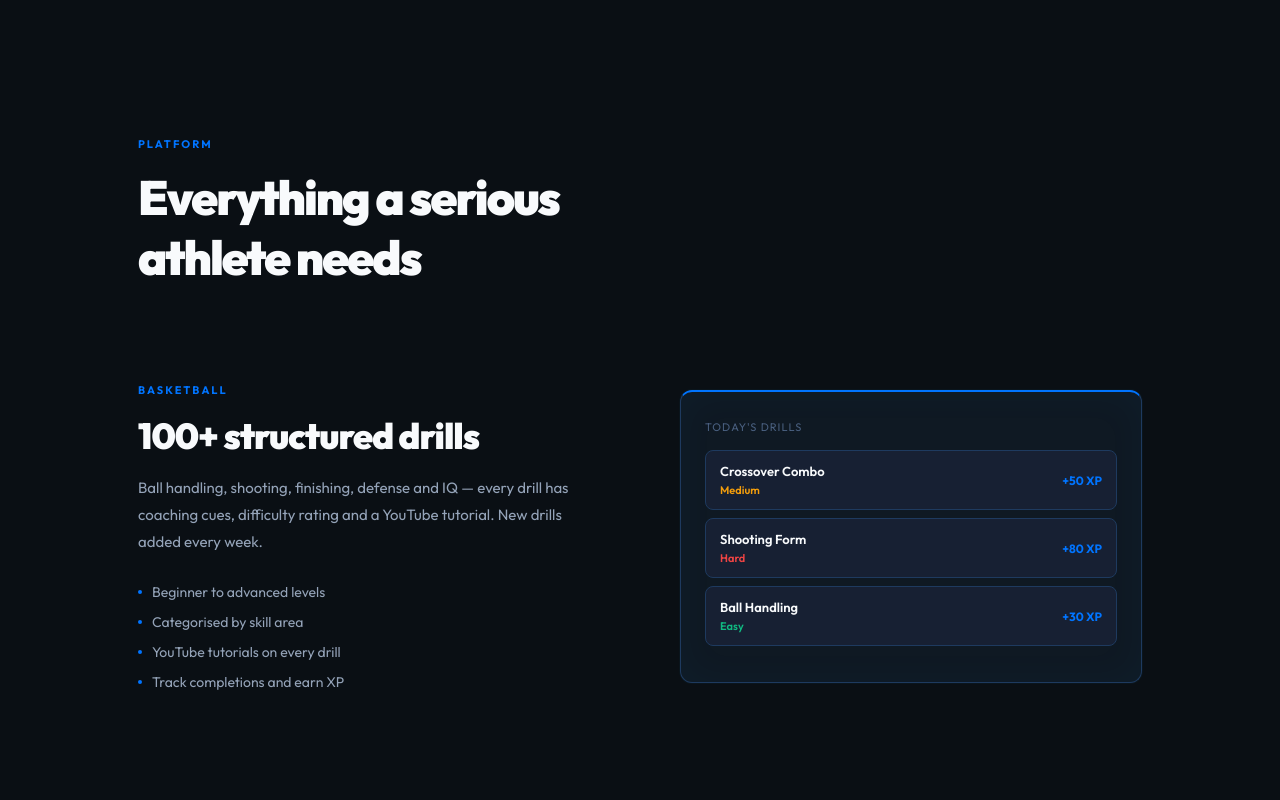
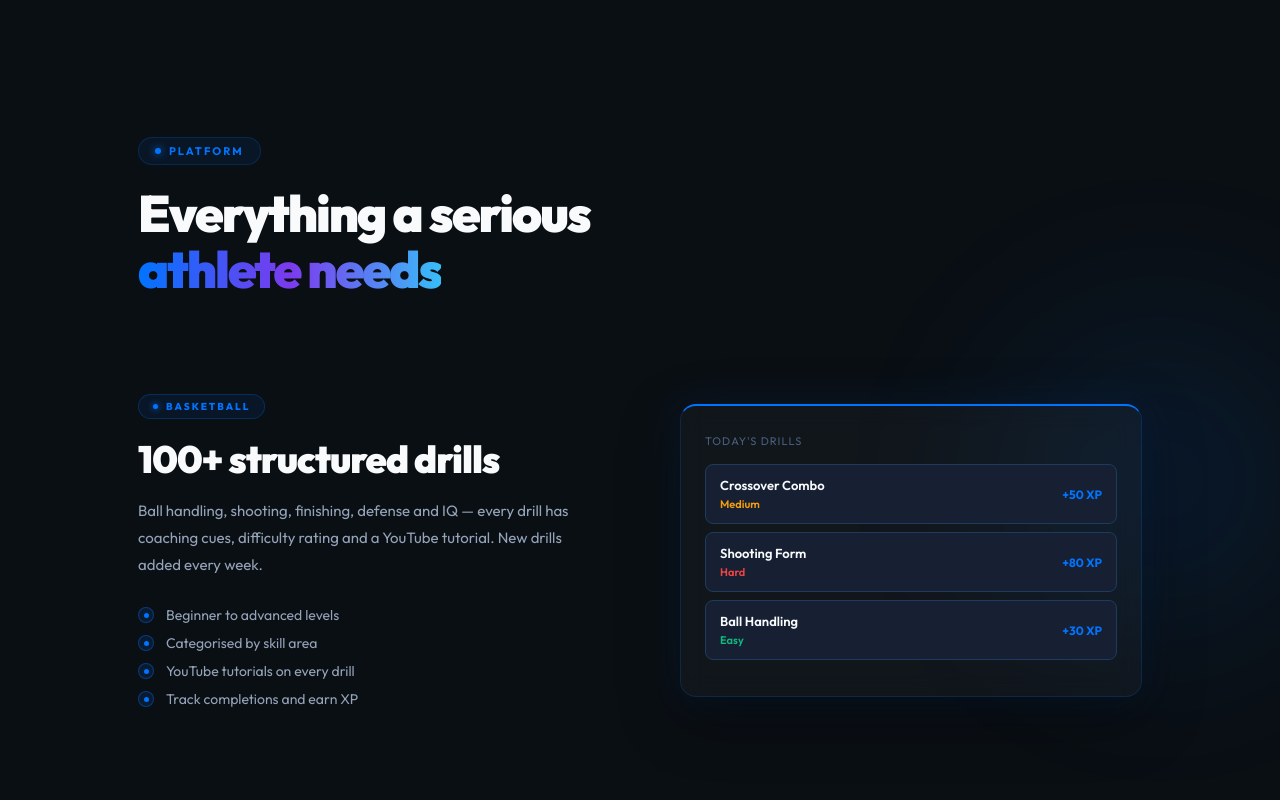
Before and after one commit to DinnyApostolou/rize, a Next.js app: page / in a window 1280 px wide. Shown: the part 940-1740 px from the top of the page. Built offline with nearby package versions, Linux system fonts and the light colour scheme.

Commit message:
Premium features section: glowing orbs, colour-coded cards, hover lift effects, gradient headings

```diff
--- a/src/app/globals.css
+++ b/src/app/globals.css
@@ -33,6 +33,22 @@ html, body {
 /* Headings use Outfit */
 h1, h2, h3, h4, h5, h6 {
   font-family: 'Outfit', sans-serif;
+}
+
+/* Hover lift + glow on feature cards and how-it-works steps */
+.how-step {
+  transition: transform 0.25s ease, box-shadow 0.25s ease, border-color 0.25s ease;
+}
+.how-step:hover {
+  transform: translateY(-6px);
+  border-color: rgba(0,116,255,0.3) !important;
+  box-shadow: 0 12px 40px rgba(0,0,0,0.4), 0 0 30px rgba(0,116,255,0.15) !important;
+}
+.feature-mockup {
+  transition: transform 0.3s ease, box-shadow 0.3s ease;
+}
+.feature-mockup:hover {
+  transform: translateY(-8px) scale(1.01);
 }
 
 /* Glassmorphism card */
--- a/src/app/page.tsx
+++ b/src/app/page.tsx
@@ -308,66 +308,60 @@ export default function Home() {
       </section>
 
       {/* FEATURES */}
-      <section id="features" className="features-section fade-up" style={{ padding: "140px 48px", maxWidth: "1100px", margin: "0 auto" }}>
-        <div style={{ marginBottom: "96px" }}>
-          <p style={{ color: "var(--accent)", fontSize: "11px", fontWeight: 700, letterSpacing: "2px", textTransform: "uppercase", marginBottom: "16px" }}>Platform</p>
-          <h2 style={{ fontSize: "clamp(32px, 4vw, 48px)", fontWeight: 900, letterSpacing: "-2px", maxWidth: "500px" }}>Everything a serious athlete needs</h2>
+      <section id="features" className="features-section fade-up" style={{ padding: "140px 48px", maxWidth: "1100px", margin: "0 auto", position: "relative" }}>
+
+        {/* Section glow orb */}
+        <div style={{ position: "absolute", top: "10%", right: "-20%", width: "500px", height: "500px", borderRadius: "50%", background: "radial-gradient(circle, rgba(0,116,255,0.12) 0%, transparent 70%)", filter: "blur(60px)", pointerEvents: "none", zIndex: 0 }} />
+        <div style={{ position: "absolute", bottom: "20%", left: "-15%", width: "400px", height: "400px", borderRadius: "50%", background: "radial-gradient(circle, rgba(124,58,237,0.1) 0%, transparent 70%)", filter: "blur(60px)", pointerEvents: "none", zIndex: 0 }} />
+
+        <div style={{ marginBottom: "96px", position: "relative", zIndex: 1 }}>
+          <div style={{ display: "inline-flex", alignItems: "center", gap: "8px", background: "rgba(0,116,255,0.08)", border: "1px solid rgba(0,116,255,0.2)", borderRadius: "999px", padding: "6px 16px", marginBottom: "20px" }}>
+            <div style={{ width: "6px", height: "6px", borderRadius: "50%", background: "var(--accent)", boxShadow: "0 0 8px var(--accent)" }} />
+            <span style={{ color: "var(--accent)", fontSize: "11px", fontWeight: 700, letterSpacing: "2px", textTransform: "uppercase" }}>Platform</span>
+          </div>
+          <h2 style={{ fontSize: "clamp(32px, 4vw, 52px)", fontWeight: 900, letterSpacing: "-2px", maxWidth: "560px", lineHeight: 1.1 }}>
+            Everything a serious<br />
+            <span style={{ background: "linear-gradient(90deg, #0074FF, #7C3AED, #38BDF8)", WebkitBackgroundClip: "text", WebkitTextFillColor: "transparent", backgroundClip: "text" }}>athlete needs</span>
+          </h2>
         </div>
 
         {[
-          {
-            label: "BASKETBALL",
-            title: "100+ structured drills",
-            desc: "Ball handling, shooting, finishing, defense and IQ — every drill has coaching cues, difficulty rating and a YouTube tutorial. New drills added every week.",
-            points: ["Beginner to advanced levels", "Categorised by skill area", "YouTube tutorials on every drill", "Track completions and earn XP"],
-          },
-          {
-            label: "STRENGTH",
-            title: "Athlete-specific gym programs",
-            desc: "Periodised lifting programs built for basketball athletes. Explosive power, vertical jump, sprint speed and injury prevention — not generic bodybuilder workouts.",
-            points: ["5 training categories", "30+ exercises with coaching cues", "Sets, reps and rest periods included", "YouTube form guides on every exercise"],
-          },
-          {
-            label: "NUTRITION",
-            title: "Fuel and recovery plans",
-            desc: "Pre-game, post-game, daily meals and snacks with exact macros, ingredient lists and explanations of why each meal helps your performance.",
-            points: ["50+ meals with full macros", "Pre-game and post-game specific", "Hydration guides included", "Designed for athletic performance"],
-          },
-          {
-            label: "TRACKING",
-            title: "Progress that actually means something",
-            desc: "XP system, skill assessment, stats card, weekly schedule and 22 collectible badges. See yourself improve week over week.",
-            points: ["Skill assessment quiz", "XP and level system", "Day streak tracking", "22 achievement badges"],
-          },
+          { label: "BASKETBALL", color: "#0074FF", title: "100+ structured drills", desc: "Ball handling, shooting, finishing, defense and IQ — every drill has coaching cues, difficulty rating and a YouTube tutorial. New drills added every week.", points: ["Beginner to advanced levels", "Categorised by skill area", "YouTube tutorials on every drill", "Track completions and earn XP"] },
+          { label: "STRENGTH", color: "#8B5CF6", title: "Athlete-specific gym programs", desc: "Periodised lifting programs built for basketball athletes. Explosive power, vertical jump, sprint speed and injury prevention — not generic bodybuilder workouts.", points: ["5 training categories", "30+ exercises with coaching cues", "Sets, reps and rest periods included", "YouTube form guides on every exercise"] },
+          { label: "NUTRITION", color: "#10B981", title: "Fuel and recovery plans", desc: "Pre-game, post-game, daily meals and snacks with exact macros, ingredient lists and explanations of why each meal helps your performance.", points: ["50+ meals with full macros", "Pre-game and post-game specific", "Hydration guides included", "Designed for athletic performance"] },
+          { label: "TRACKING", color: "#F59E0B", title: "Progress that actually means something", desc: "XP system, skill assessment, stats card, weekly schedule and 22 collectible badges. See yourself improve week over week.", points: ["Skill assessment quiz", "XP and level system", "Day streak tracking", "22 achievement badges"] },
         ].map((f, i) => (
-          <div key={i} style={{
-            display: "grid", gridTemplateColumns: "1fr 1fr", gap: "80px",
-            alignItems: "center", marginBottom: "120px",
-            direction: i % 2 === 1 ? "rtl" : "ltr",
-          }} className="feature-row">
+          <div key={i} style={{ display: "grid", gridTemplateColumns: "1fr 1fr", gap: "80px", alignItems: "center", marginBottom: "120px", direction: i % 2 === 1 ? "rtl" : "ltr", position: "relative", zIndex: 1 }} className="feature-row">
             <div style={{ direction: "ltr" }}>
-              <p style={{ color: "var(--accent)", fontSize: "11px", fontWeight: 700, letterSpacing: "2px", textTransform: "uppercase", marginBottom: "16px" }}>{f.label}</p>
-              <h3 style={{ fontSize: "clamp(24px, 3vw, 36px)", fontWeight: 900, letterSpacing: "-1px", marginBottom: "16px" }}>{f.title}</h3>
+              <div style={{ display: "inline-flex", alignItems: "center", gap: "8px", background: `${f.color}15`, border: `1px solid ${f.color}40`, borderRadius: "999px", padding: "5px 14px", marginBottom: "20px" }}>
+                <div style={{ width: "5px", height: "5px", borderRadius: "50%", background: f.color, boxShadow: `0 0 6px ${f.color}` }} />
+                <span style={{ color: f.color, fontSize: "10px", fontWeight: 800, letterSpacing: "2px" }}>{f.label}</span>
+              </div>
+              <h3 style={{ fontSize: "clamp(24px, 3vw, 38px)", fontWeight: 900, letterSpacing: "-1px", marginBottom: "16px", lineHeight: 1.1 }}>{f.title}</h3>
               <p style={{ color: "var(--text2)", fontSize: "15px", lineHeight: 1.8, marginBottom: "28px" }}>{f.desc}</p>
-              <div style={{ display: "flex", flexDirection: "column", gap: "12px" }}>
+              <div style={{ display: "flex", flexDirection: "column", gap: "10px" }}>
                 {f.points.map((p, pi) => (
-                  <div key={pi} style={{ display: "flex", gap: "10px", alignItems: "center", fontSize: "14px", color: "var(--text2)" }}>
-                    <div style={{ width: "4px", height: "4px", borderRadius: "50%", background: "var(--accent)", flexShrink: 0 }} />
+                  <div key={pi} style={{ display: "flex", gap: "12px", alignItems: "center", fontSize: "14px", color: "var(--text2)" }}>
+                    <div style={{ width: "16px", height: "16px", borderRadius: "50%", background: `${f.color}20`, border: `1px solid ${f.color}60`, display: "flex", alignItems: "center", justifyContent: "center", flexShrink: 0 }}>
+                      <div style={{ width: "5px", height: "5px", borderRadius: "50%", background: f.color }} />
+                    </div>
                     {p}
                   </div>
                 ))}
               </div>
             </div>
-            {/* App mockup card */}
+            {/* Glowing mockup card */}
             <div style={{
               direction: "ltr",
-              background: "var(--bg2)",
-              border: "1px solid var(--border)",
-              borderTop: "2px solid var(--accent)",
-              borderRadius: "12px",
+              background: "rgba(255,255,255,0.03)",
+              backdropFilter: "blur(12px)",
+              WebkitBackdropFilter: "blur(12px)",
+              border: `1px solid ${f.color}30`,
+              borderTop: `2px solid ${f.color}`,
+              borderRadius: "16px",
               padding: "28px 24px",
-              boxShadow: "inset 0 0 40px rgba(14,165,233,0.04), 0 0 0 1px rgba(14,165,233,0.04)",
-            }} className="stat-box">
+              boxShadow: `0 0 40px ${f.color}18, 0 20px 60px rgba(0,0,0,0.4)`,
+            }} className="stat-box feature-mockup">
               {mockups[i]}
             </div>
           </div>
@@ -375,20 +369,24 @@ export default function Home() {
       </section>
 
       {/* HOW IT WORKS */}
-      <section id="how-it-works" className="how-it-works-section fade-up" style={{ padding: "120px 48px", background: "var(--bg2)", borderTop: "1px solid var(--border)", borderBottom: "1px solid var(--border)" }}>
-        <div style={{ maxWidth: "1000px", margin: "0 auto" }}>
-          <p style={{ color: "var(--accent)", fontSize: "11px", fontWeight: 700, letterSpacing: "2px", textTransform: "uppercase", marginBottom: "16px" }}>Process</p>
+      <section id="how-it-works" className="how-it-works-section fade-up" style={{ padding: "120px 48px", background: "linear-gradient(180deg, var(--bg) 0%, var(--bg2) 50%, var(--bg) 100%)", borderTop: "1px solid var(--border)", borderBottom: "1px solid var(--border)", position: "relative", overflow: "hidden" }}>
+        <div style={{ position: "absolute", top: "50%", left: "50%", transform: "translate(-50%,-50%)", width: "600px", height: "300px", borderRadius: "50%", background: "radial-gradient(circle, rgba(0,116,255,0.07) 0%, transparent 70%)", filter: "blur(40px)", pointerEvents: "none" }} />
+        <div style={{ maxWidth: "1000px", margin: "0 auto", position: "relative", zIndex: 1 }}>
+          <div style={{ display: "inline-flex", alignItems: "center", gap: "8px", background: "rgba(0,116,255,0.08)", border: "1px solid rgba(0,116,255,0.2)", borderRadius: "999px", padding: "6px 16px", marginBottom: "20px" }}>
+            <div style={{ width: "6px", height: "6px", borderRadius: "50%", background: "var(--accent)", boxShadow: "0 0 8px var(--accent)" }} />
+            <span style={{ color: "var(--accent)", fontSize: "11px", fontWeight: 700, letterSpacing: "2px", textTransform: "uppercase" }}>Process</span>
+          </div>
           <h2 style={{ fontSize: "clamp(28px, 4vw, 42px)", fontWeight: 900, letterSpacing: "-2px", marginBottom: "72px", maxWidth: "400px" }}>Up and running in minutes</h2>
           <div className="how-works-grid" style={{ display: "grid", gridTemplateColumns: "repeat(4, 1fr)", gap: "48px" }}>
             {[
-              { n: "01", title: "Sign up free", desc: "Create an account — no credit card required." },
-              { n: "02", title: "Take the assessment", desc: "Tell us your position, goals and weaknesses." },
-              { n: "03", title: "Get your program", desc: "Personalised day-by-day training plan built for you." },
-              { n: "04", title: "Train and track", desc: "Log sessions, earn XP and measure real progress." },
+              { n: "01", title: "Sign up free", desc: "Create an account — no credit card required.", color: "#0074FF" },
+              { n: "02", title: "Take the assessment", desc: "Tell us your position, goals and weaknesses.", color: "#8B5CF6" },
+              { n: "03", title: "Get your program", desc: "Personalised day-by-day training plan built for you.", color: "#10B981" },
+              { n: "04", title: "Train and track", desc: "Log sessions, earn XP and measure real progress.", color: "#F59E0B" },
             ].map((s) => (
-              <div key={s.n}>
-                <div style={{ fontSize: "11px", color: "var(--text3)", fontWeight: 700, letterSpacing: "1px", marginBottom: "16px" }}>{s.n}</div>
-                <div style={{ width: "1px", height: "32px", background: "var(--border)", marginBottom: "16px" }} />
+              <div key={s.n} className="how-step" style={{ background: "rgba(255,255,255,0.02)", border: "1px solid rgba(255,255,255,0.06)", borderRadius: "16px", padding: "28px 24px" }}>
+                <div style={{ fontSize: "28px", fontWeight: 900, color: s.color, textShadow: `0 0 20px ${s.color}80`, marginBottom: "16px", fontVariantNumeric: "tabular-nums" }}>{s.n}</div>
+                <div style={{ width: "24px", height: "2px", background: s.color, boxShadow: `0 0 8px ${s.color}`, marginBottom: "16px", borderRadius: "2px" }} />
                 <div style={{ fontSize: "16px", fontWeight: 700, marginBottom: "10px" }}>{s.title}</div>
                 <div style={{ fontSize: "13px", color: "var(--text2)", lineHeight: 1.7 }}>{s.desc}</div>
               </div>
```
